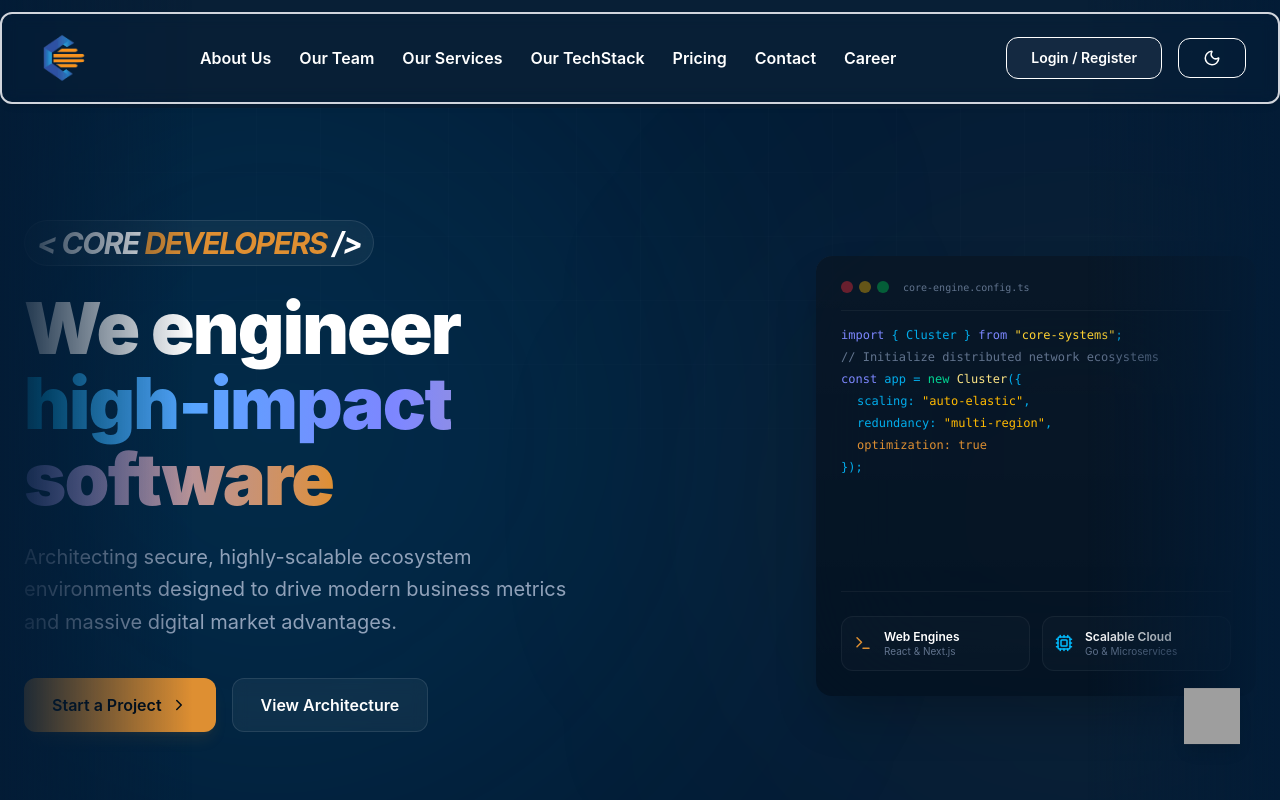
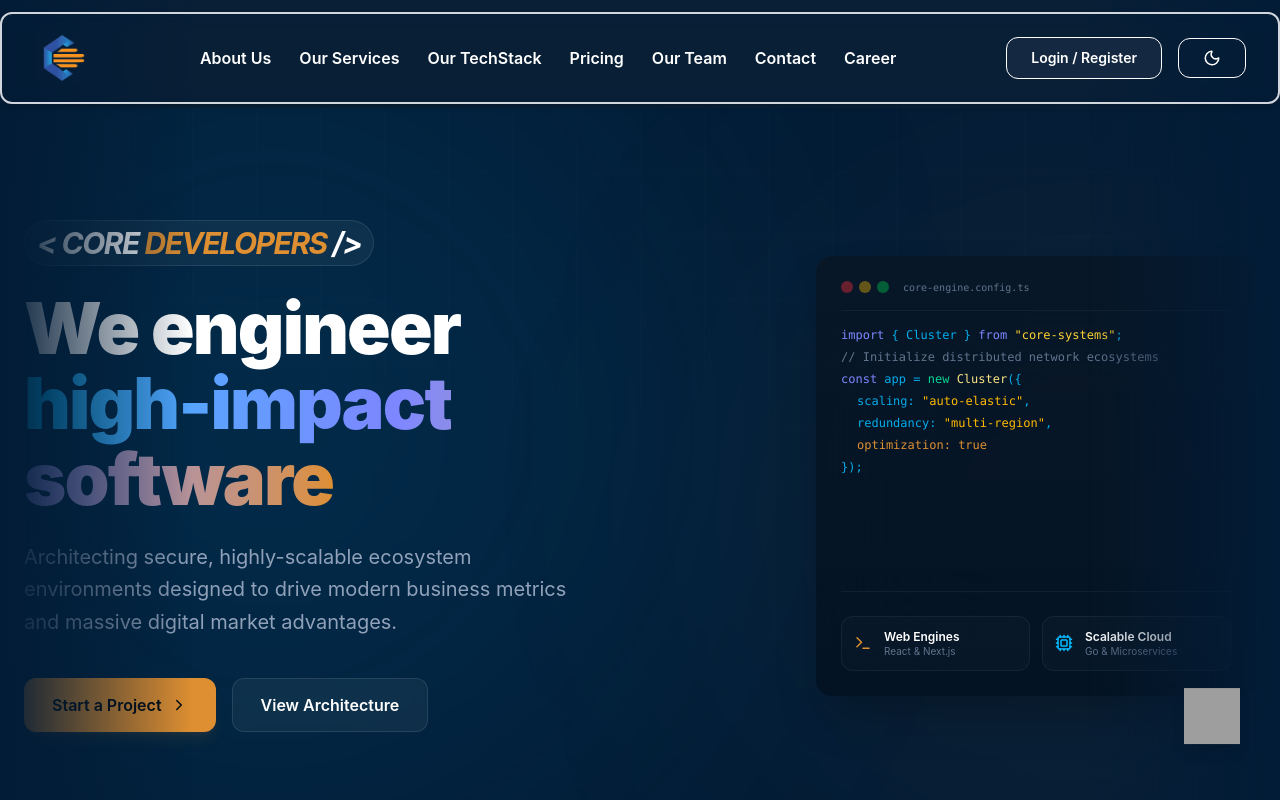
Before and after one commit to Aadityadav191/Core-Developers-, a React (Vite) app: page / in a window 1280 px wide. Shown: the top 800 px of the page. Built offline with nearby package versions, Linux system fonts and the light colour scheme; grey boxes are pictures that could not be loaded.

Commit message:
FIX:Fixed UI error

```diff
--- a/src/components/common/Navbar.jsx
+++ b/src/components/common/Navbar.jsx
@@ -43,18 +43,7 @@ export default function Navbar() {
               About Us
             </NavLink>
 
-            <NavLink
-              to="/team"
-              className={({ isActive }) =>
-                `rounded-lg px-3 py-1 transition ${
-                  isActive
-                    ? "text-[#dc8e34] font-semibold"
-                    : "text-[#ffffff] hover:text-[#dc8e34]"
-                }`
-              }
-            >
-              Our Team
-            </NavLink>
+
 
             <NavLink
               to="/Services"
@@ -93,6 +82,19 @@ export default function Navbar() {
               }
             >
               Pricing
+            </NavLink>
+
+              <NavLink
+              to="/team"
+              className={({ isActive }) =>
+                `rounded-lg px-3 py-1 transition ${
+                  isActive
+                    ? "text-[#dc8e34] font-semibold"
+                    : "text-[#ffffff] hover:text-[#dc8e34]"
+                }`
+              }
+            >
+              Our Team
             </NavLink>
 
             <NavLink
```
